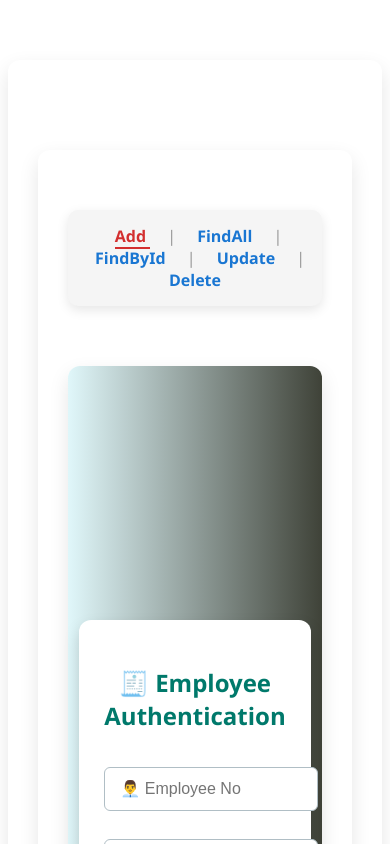
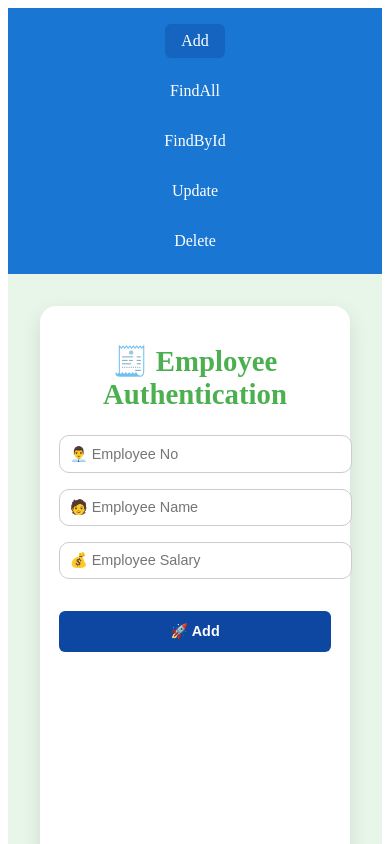
Before and after one commit to satyamt478/Myproject, a React (Create React App) app in the folder my-client/: page / in a window 390 px wide. Shown: the top 844 px of the page. Built offline with nearby package versions, Linux system fonts and the light colour scheme.

Commit message:
Updated styles and components

```diff
--- a/my-client/src/Component/Deletefile.css
+++ b/my-client/src/Component/Deletefile.css
@@ -1,36 +1,49 @@
 .container-delete {
-    width: 360px;
-    margin: 50px auto;
-    padding: 25px;
-    background-color: #fff;
-    border-radius: 16px;
-    box-shadow: 0 8px 16px rgba(0, 0, 0, 0.1);
+    max-width: 400px;
+    margin: 2rem auto;
+    padding: 2rem;
+    background-color: #fff5f5;
+    border-radius: 10px;
+    box-shadow: 0 0 10px rgba(255, 0, 0, 0.1);
+    text-align: center;
 }
 
 .container-delete h3 {
-    text-align: center;
-    color: #c62828;
+    color: #d32f2f;
 }
 
 .container-delete input {
     width: 100%;
-    padding: 12px;
-    margin-top: 10px;
+    padding: 0.75rem;
+    margin-top: 1rem;
+    border-radius: 8px;
     border: 1px solid #ccc;
-    border-radius: 10px;
 }
 
 .container-delete button {
-    margin-top: 15px;
+    background-color: #d32f2f;
+    color: white;
+    padding: 0.75rem;
+    border: none;
     width: 100%;
-    padding: 12px;
-    background-color: #e53935;
-    color: white;
-    border: none;
-    border-radius: 10px;
+    border-radius: 8px;
+    margin-top: 1rem;
     cursor: pointer;
 }
 
 .container-delete button:hover {
-    background-color: #c62828;
+    background-color: #b71c1c;
 }
+
+@media (max-width: 600px) {
+    input,
+    button {
+        font-size: 0.9rem;
+        padding: 0.6rem;
+    }
+    .form-box,
+    .container-update,
+    .container-delete {
+        padding: 1.2rem;
+    }
+}
--- a/my-client/src/Component/Employee.css
+++ b/my-client/src/Component/Employee.css
@@ -1,85 +1,70 @@
-/* Container for centering the form */
-
 .form-container {
     display: flex;
     justify-content: center;
-    align-items: center;
-    padding: 50px 20px;
+    padding: 2rem;
+    background-color: #e8f5e9;
     min-height: 100vh;
-    background: linear-gradient(to right, #e0f7fa, hwb(80 22% 74%));
 }
 
-
-/* Form box styling */
-
 .form-box {
-    background-color: #ffffff;
-    padding: 30px 25px;
-    border-radius: 12px;
-    box-shadow: 0 8px 16px rgba(0, 0, 0, 0.15);
+    background: #ffffff;
+    padding: 2rem;
+    border-radius: 16px;
+    box-shadow: 0 8px 20px rgba(0, 0, 0, 0.1);
     width: 100%;
     max-width: 400px;
-    transition: 0.3s ease-in-out;
 }
 
-
-/* Form title */
-
 .form-title {
+    font-size: 1.8rem;
+    margin-bottom: 1.5rem;
     text-align: center;
-    font-size: 24px;
-    margin-bottom: 25px;
-    color: #00796b;
+    color: #4caf50;
 }
 
-
-/* Input fields */
-
-.form-box input {
+input {
     width: 100%;
-    padding: 12px 15px;
-    margin-bottom: 18px;
-    border: 1px solid #b0bec5;
-    border-radius: 6px;
-    font-size: 16px;
-    outline: none;
-    transition: border-color 0.2s ease-in-out;
+    padding: 0.75rem;
+    margin-bottom: 1rem;
+    border-radius: 10px;
+    border: 1.5px solid #ccc;
 }
 
-.form-box input:focus {
-    border-color: #679d65;
+button {
+    width: 100%;
+    padding: 0.75rem;
+    font-size: 1rem;
+    font-weight: bold;
+    background-color: #4caf50;
+    color: white;
+    border: none;
+    border-radius: 10px;
+    cursor: pointer;
+    transition: background 0.3s ease;
 }
 
-
-/* Submit button */
-
-.form-box button {
-    width: 100%;
-    padding: 12px;
-    background-color: hsl(139, 47%, 54%);
-    color: white;
-    font-size: 16px;
-    font-weight: bold;
-    border: none;
-    border-radius: 6px;
-    cursor: pointer;
-    transition: background-color 0.2s ease-in-out;
+button:hover {
+    background-color: #388e3c;
 }
 
-.form-box button:hover {
-    background-color: #008ba3;
+.message-card {
+    margin-top: 1rem;
+    padding: 0.75rem;
+    background-color: #ffecb3;
+    border-left: 4px solid #ffa000;
+    border-radius: 8px;
+    color: #795548;
 }
 
-
-/* Message box */
-
-.message-card {
-    margin-top: 20px;
-    padding: 12px;
-    background-color: #fff8e1;
-    border: 1px solid #ffe082;
-    border-radius: 6px;
-    color: #ff6f00;
-    text-align: center;
-    font-weight: 500;
+@media (max-width: 600px) {
+    input,
+    button {
+        font-size: 0.9rem;
+        padding: 0.6rem;
+    }
+    .form-box,
+    .container-update,
+    .container-delete {
+        padding: 1.2rem;
+    }
 }
--- a/my-client/src/Component/Findall.css
+++ b/my-client/src/Component/Findall.css
@@ -1,22 +1,52 @@
 .employee-table {
-    margin: 20px auto;
+    margin: 2rem auto;
     max-width: 800px;
-    border-collapse: collapse;
+    overflow-x: auto;
+    padding: 1rem;
 }
 
 .employee-table table {
     width: 100%;
-    border: 1px solid #ccc;
-    background-color: #fff;
+    border-collapse: collapse;
+    background: #f9f9f9;
 }
 
 .employee-table th,
 .employee-table td {
-    padding: 10px;
+    padding: 0.75rem;
     border: 1px solid #ddd;
     text-align: left;
 }
 
 .employee-table th {
-    background-color: #f2f2f2;
+    background-color: #f0f8ff;
+    color: #0d47a1;
 }
+
+form button {
+    margin: 1rem auto;
+    padding: 0.75rem 2rem;
+    display: block;
+    background-color: #0d47a1;
+    color: white;
+    border: none;
+    border-radius: 6px;
+    cursor: pointer;
+}
+
+form button:hover {
+    background-color: #08306b;
+}
+
+@media (max-width: 600px) {
+    input,
+    button {
+        font-size: 0.9rem;
+        padding: 0.6rem;
+    }
+    .form-box,
+    .container-update,
+    .container-delete {
+        padding: 1.2rem;
+    }
+}
--- a/my-client/src/Component/Findbyid.css
+++ b/my-client/src/Component/Findbyid.css
@@ -1,84 +1,49 @@
-/* Main container */
-
-div {
-    max-width: 500px;
-    margin: 60px auto;
-    padding: 30px;
-    background: #ffffff;
-    box-shadow: 0 8px 20px rgba(0, 0, 0, 0.1);
-    border-radius: 12px;
-    font-family: 'Segoe UI', sans-serif;
-    text-align: center;
+.findbyid-container {
+    max-width: 400px;
+    margin: 2rem auto;
+    background-color: #e3f2fd;
+    padding: 2rem;
+    border-radius: 10px;
+    box-shadow: 0 0 12px rgba(0, 0, 0, 0.05);
 }
 
-
-/* Headings */
-
-h3 {
-    color: #00796b;
-    font-size: 24px;
-    margin-bottom: 10px;
+.findbyid-container input {
+    width: 100%;
+    padding: 0.75rem;
+    border-radius: 6px;
+    border: 1px solid #ccc;
+    margin-top: 1rem;
 }
 
-h4 {
-    margin-top: 30px;
-    color: #0288d1;
-    font-size: 20px;
-}
-
-
-/* Input field */
-
-input[type="text"] {
+.findbyid-container button {
+    margin-top: 1rem;
     width: 100%;
-    padding: 12px;
-    font-size: 16px;
-    margin-top: 10px;
-    border: 1px solid #ccc;
-    border-radius: 6px;
-    outline: none;
-    transition: border-color 0.2s ease-in-out;
-}
-
-input[type="text"]:focus {
-    border-color: #00acc1;
-}
-
-
-/* Button styling */
-
-button {
-    margin-top: 20px;
-    padding: 12px 25px;
-    background-color: #00bcd4;
+    background-color: #2196f3;
     color: white;
-    font-size: 16px;
-    font-weight: bold;
+    padding: 0.75rem;
     border: none;
     border-radius: 6px;
     cursor: pointer;
-    transition: background-color 0.3s ease;
 }
 
-button:hover {
-    background-color: #008ba3;
+.findbyid-container button:hover {
+    background-color: #1976d2;
 }
 
-
-/* Employee data output */
-
-p {
-    font-size: 16px;
-    color: #333;
-    margin: 8px 0;
+.findbyid-container p {
+    margin-top: 1rem;
+    font-weight: 500;
 }
 
-
-/* Divider */
-
-hr {
-    margin: 15px 0;
-    border: none;
-    height: 1px;
-    background-color: #ccc;
+@media (max-width: 600px) {
+    input,
+    button {
+        font-size: 0.9rem;
+        padding: 0.6rem;
+    }
+    .form-box,
+    .container-update,
+    .container-delete {
+        padding: 1.2rem;
+    }
 }
--- a/my-client/src/Component/Update.css
+++ b/my-client/src/Component/Update.css
@@ -1,21 +1,49 @@
 .container-update {
-    max-width: 400px;
-    margin: 30px auto;
-    padding: 20px;
-    border: 2px solid #ccc;
-    border-radius: 10px;
-    background-color: #fefefe;
-    box-shadow: 0 0 10px rgba(0, 0, 0, 0.1);
+    max-width: 500px;
+    margin: 2rem auto;
+    background: #f1f8e9;
+    padding: 2rem;
+    border-radius: 12px;
+    box-shadow: 0 0 10px rgba(0, 100, 0, 0.1);
 }
 
 .container-update h2 {
+    color: #2e7d32;
+    margin-bottom: 1rem;
     text-align: center;
-    margin-bottom: 20px;
 }
 
-.container-update input,
+.container-update input {
+    width: 100%;
+    padding: 0.75rem;
+    margin-bottom: 1rem;
+    border: 1px solid #ccc;
+    border-radius: 8px;
+}
+
 .container-update button {
+    background-color: #2e7d32;
+    color: white;
     width: 100%;
-    padding: 10px;
-    margin-top: 10px;
+    padding: 0.75rem;
+    border: none;
+    border-radius: 8px;
+    cursor: pointer;
 }
+
+.container-update button:hover {
+    background-color: #1b5e20;
+}
+
+@media (max-width: 600px) {
+    input,
+    button {
+        font-size: 0.9rem;
+        padding: 0.6rem;
+    }
+    .form-box,
+    .container-update,
+    .container-delete {
+        padding: 1.2rem;
+    }
+}
--- a/my-client/src/Header.css
+++ b/my-client/src/Header.css
@@ -1,47 +1,36 @@
-/* Container for navbar */
-
 .nav-bar {
-    text-align: center;
-    margin: 30px auto;
-    padding: 15px;
-    background-color: #f5f5f5;
-    border-radius: 10px;
-    box-shadow: 0 4px 12px rgba(0, 0, 0, 0.1);
-    max-width: 700px;
+    display: flex;
+    flex-wrap: wrap;
+    justify-content: center;
+    background-color: #1976d2;
+    padding: 1rem;
+    gap: 1rem;
 }
 
-
-/* Styling each NavLink */
-
 .nav-link {
-    margin: 0 12px;
+    color: white;
     text-decoration: none;
-    color: #1976d2;
-    font-weight: 600;
-    font-size: 16px;
-    transition: all 0.3s ease;
-    position: relative;
+    font-weight: 500;
+    padding: 0.5rem 1rem;
+    border-radius: 6px;
+    transition: background 0.3s;
 }
 
-
-/* Hover effect */
-
-.nav-link:hover {
-    color: #0d47a1;
+.nav-link:hover,
+.nav-link.active {
+    background-color: #1565c0;
 }
 
-
-/* Active link highlight */
-
-.nav-link.active {
-    color: #d32f2f;
-    border-bottom: 2px solid #d32f2f;
+.separator {
+    display: none;
 }
 
-
-/* Vertical bar separator */
-
-.separator {
-    color: #999;
-    margin: 0 5px;
+@media (max-width: 500px) {
+    .nav-bar {
+        flex-direction: column;
+        align-items: center;
+    }
+    .separator {
+        display: none;
+    }
 }
```
